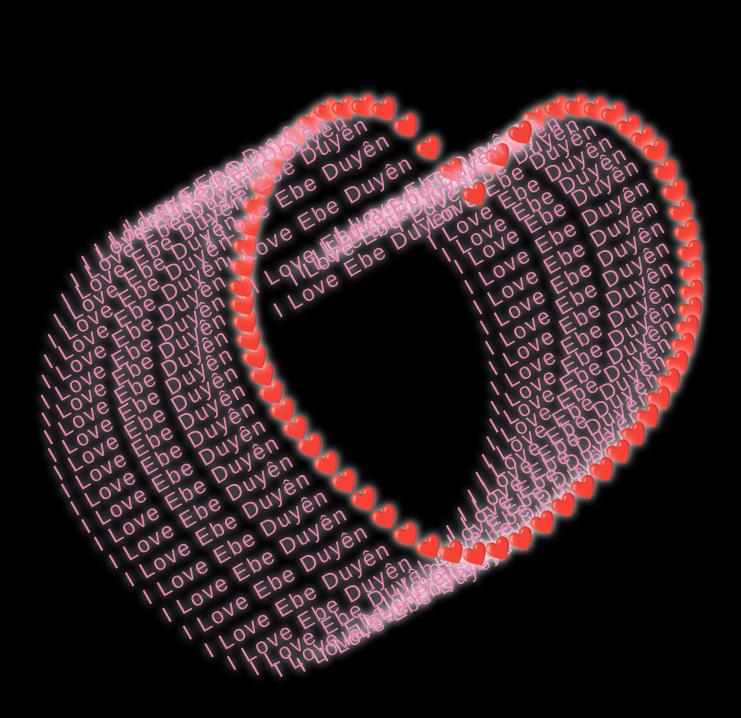
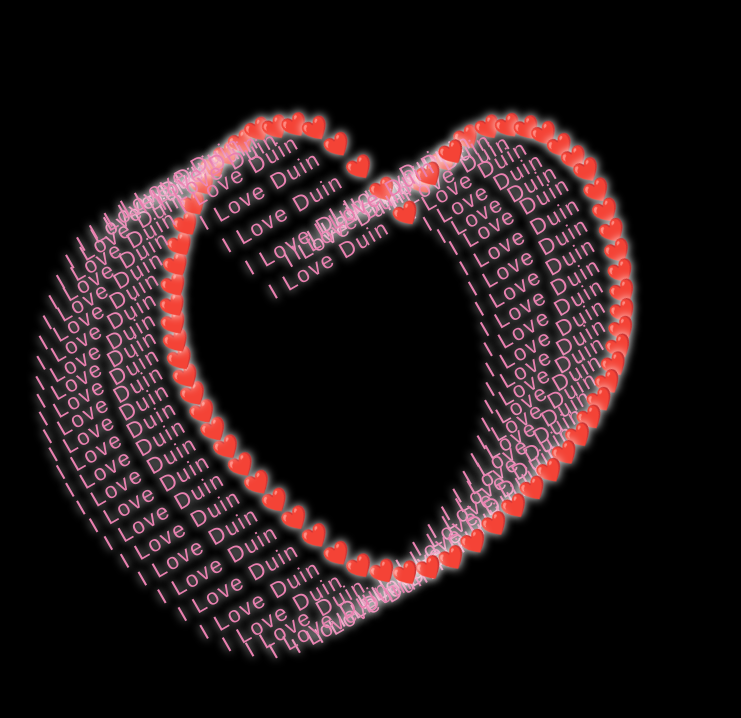
Before and after one commit to vantudz-max/tupro, a plain HTML site: page index.html in a window 1280 px wide. Shown: the whole page, without its empty margins (389-1130 px from the left). Drawn offline with Linux system fonts and the light colour scheme.

Commit message:
Update index.html

```diff
--- a/index.html
+++ b/index.html
@@ -11,7 +11,7 @@
     <div class="love_horizontal">
      <div class="love_vertical">
       <div class="love_word">
-       I Love Ebe Duyên ❤️
+      I Love Duin ❤️
       </div>
      </div>
     </div>
@@ -20,7 +20,7 @@
     <div class="love_horizontal">
      <div class="love_vertical">
       <div class="love_word">
-       I Love Ebe Duyên ❤️
+      I Love Duin ❤️
       </div>
      </div>
     </div>
@@ -29,7 +29,7 @@
     <div class="love_horizontal">
      <div class="love_vertical">
       <div class="love_word">
-       I Love Ebe Duyên ❤️
+      I Love Duin ❤️
       </div>
      </div>
     </div>
@@ -38,7 +38,7 @@
     <div class="love_horizontal">
      <div class="love_vertical">
       <div class="love_word">
-       I Love Ebe Duyên ❤️
+      I Love Duin ❤️
       </div>
      </div>
     </div>
@@ -47,7 +47,7 @@
     <div class="love_horizontal">
      <div class="love_vertical">
       <div class="love_word">
-       I Love Ebe Duyên ❤️
+      I Love Duin ❤️
       </div>
      </div>
     </div>
@@ -56,7 +56,7 @@
     <div class="love_horizontal">
      <div class="love_vertical">
       <div class="love_word">
-       I Love Ebe Duyên ❤️
+      I Love Duin ❤️
       </div>
      </div>
     </div>
@@ -65,7 +65,7 @@
     <div class="love_horizontal">
      <div class="love_vertical">
       <div class="love_word">
-       I Love Ebe Duyên ❤️
+      I Love Duin ❤️
       </div>
      </div>
     </div>
@@ -74,7 +74,7 @@
     <div class="love_horizontal">
      <div class="love_vertical">
       <div class="love_word">
-       I Love Ebe Duyên ❤️
+      I Love Duin ❤️
       </div>
      </div>
     </div>
@@ -83,7 +83,7 @@
     <div class="love_horizontal">
      <div class="love_vertical">
       <div class="love_word">
-       I Love Ebe Duyên ❤️
+      I Love Duin ❤️
       </div>
      </div>
     </div>
@@ -92,7 +92,7 @@
     <div class="love_horizontal">
      <div class="love_vertical">
       <div class="love_word">
-       I Love Ebe Duyên ❤️
+      I Love Duin ❤️
       </div>
      </div>
     </div>
@@ -101,7 +101,7 @@
     <div class="love_horizontal">
      <div class="love_vertical">
       <div class="love_word">
-       I Love Ebe Duyên ❤️
+      I Love Duin ❤️
       </div>
      </div>
     </div>
@@ -110,7 +110,7 @@
     <div class="love_horizontal">
      <div class="love_vertical">
       <div class="love_word">
-       I Love Ebe Duyên ❤️
+      I Love Duin ❤️
       </div>
      </div>
     </div>
@@ -119,7 +119,7 @@
     <div class="love_horizontal">
      <div class="love_vertical">
       <div class="love_word">
-       I Love Ebe Duyên ❤️
+      I Love Duin ❤️
       </div>
      </div>
     </div>
@@ -128,7 +128,7 @@
     <div class="love_horizontal">
      <div class="love_vertical">
       <div class="love_word">
-       I Love Ebe Duyên ❤️
+      I Love Duin ❤️
       </div>
      </div>
     </div>
@@ -137,7 +137,7 @@
     <div class="love_horizontal">
      <div class="love_vertical">
       <div class="love_word">
-       I Love Ebe Duyên ❤️
+      I Love Duin ❤️
       </div>
      </div>
     </div>
@@ -146,7 +146,7 @@
     <div class="love_horizontal">
      <div class="love_vertical">
       <div class="love_word">
-       I Love Ebe Duyên ❤️
+      I Love Duin ❤️
       </div>
      </div>
     </div>
@@ -155,7 +155,7 @@
     <div class="love_horizontal">
      <div class="love_vertical">
       <div class="love_word">
-       I Love Ebe Duyên ❤️
+      I Love Duin ❤️
       </div>
      </div>
     </div>
@@ -164,7 +164,7 @@
     <div class="love_horizontal">
      <div class="love_vertical">
       <div class="love_word">
-       I Love Ebe Duyên ❤️
+      I Love Duin ❤️
       </div>
      </div>
     </div>
@@ -173,7 +173,7 @@
     <div class="love_horizontal">
      <div class="love_vertical">
       <div class="love_word">
-       I Love Ebe Duyên ❤️
+      I Love Duin ❤️
       </div>
      </div>
     </div>
@@ -182,7 +182,7 @@
     <div class="love_horizontal">
      <div class="love_vertical">
       <div class="love_word">
-       I Love Ebe Duyên ❤️
+      I Love Duin ❤️
       </div>
      </div>
     </div>
@@ -191,7 +191,7 @@
     <div class="love_horizontal">
      <div class="love_vertical">
       <div class="love_word">
-       I Love Ebe Duyên ❤️
+      I Love Duin ❤️
       </div>
      </div>
     </div>
@@ -200,7 +200,7 @@
     <div class="love_horizontal">
      <div class="love_vertical">
       <div class="love_word">
-       I Love Ebe Duyên ❤️
+      I Love Duin ❤️
       </div>
      </div>
     </div>
@@ -209,7 +209,7 @@
     <div class="love_horizontal">
      <div class="love_vertical">
       <div class="love_word">
-       I Love Ebe Duyên ❤️
+      I Love Duin ❤️
       </div>
      </div>
     </div>
@@ -218,7 +218,7 @@
     <div class="love_horizontal">
      <div class="love_vertical">
       <div class="love_word">
-       I Love Ebe Duyên ❤️
+      I Love Duin ❤️
       </div>
      </div>
     </div>
@@ -227,7 +227,7 @@
     <div class="love_horizontal">
      <div class="love_vertical">
       <div class="love_word">
-       I Love Ebe Duyên ❤️
+      I Love Duin ❤️
       </div>
      </div>
     </div>
@@ -236,7 +236,7 @@
     <div class="love_horizontal">
      <div class="love_vertical">
       <div class="love_word">
-       I Love Ebe Duyên ❤️
+      I Love Duin ❤️
       </div>
      </div>
     </div>
@@ -245,7 +245,7 @@
     <div class="love_horizontal">
      <div class="love_vertical">
       <div class="love_word">
-       I Love Ebe Duyên ❤️
+      I Love Duin ❤️
       </div>
      </div>
     </div>
@@ -254,7 +254,7 @@
     <div class="love_horizontal">
      <div class="love_vertical">
       <div class="love_word">
-       I Love Ebe Duyên ❤️
+      I Love Duin ❤️
       </div>
      </div>
     </div>
@@ -263,7 +263,7 @@
     <div class="love_horizontal">
      <div class="love_vertical">
       <div class="love_word">
-       I Love Ebe Duyên ❤️
+      I Love Duin ❤️
       </div>
      </div>
     </div>
@@ -272,7 +272,7 @@
     <div class="love_horizontal">
      <div class="love_vertical">
       <div class="love_word">
-       I Love Ebe Duyên ❤️
+      I Love Duin ❤️
       </div>
      </div>
     </div>
@@ -281,7 +281,7 @@
     <div class="love_horizontal">
      <div class="love_vertical">
       <div class="love_word">
-       I Love Ebe Duyên ❤️
+      I Love Duin ❤️
       </div>
      </div>
     </div>
@@ -290,7 +290,7 @@
     <div class="love_horizontal">
      <div class="love_vertical">
       <div class="love_word">
-       I Love Ebe Duyên ❤️
+      I Love Duin ❤️
       </div>
      </div>
     </div>
@@ -299,7 +299,7 @@
     <div class="love_horizontal">
      <div class="love_vertical">
       <div class="love_word">
-       I Love Ebe Duyên ❤️
+      I Love Duin ❤️
       </div>
      </div>
     </div>
@@ -308,7 +308,7 @@
     <div class="love_horizontal">
      <div class="love_vertical">
       <div class="love_word">
-       I Love Ebe Duyên ❤️
+      I Love Duin ❤️
       </div>
      </div>
     </div>
@@ -317,7 +317,7 @@
     <div class="love_horizontal">
      <div class="love_vertical">
       <div class="love_word">
-       I Love Ebe Duyên ❤️
+      I Love Duin ❤️
       </div>
      </div>
     </div>
@@ -326,7 +326,7 @@
     <div class="love_horizontal">
      <div class="love_vertical">
       <div class="love_word">
-       I Love Ebe Duyên ❤️
+      I Love Duin ❤️
       </div>
      </div>
     </div>
@@ -335,7 +335,7 @@
     <div class="love_horizontal">
      <div class="love_vertical">
       <div class="love_word">
-       I Love Ebe Duyên ❤️
+      I Love Duin ❤️
       </div>
      </div>
     </div>
@@ -344,7 +344,7 @@
     <div class="love_horizontal">
      <div class="love_vertical">
       <div class="love_word">
-       I Love Ebe Duyên ❤️
+      I Love Duin ❤️
       </div>
      </div>
     </div>
@@ -353,7 +353,7 @@
     <div class="love_horizontal">
      <div class="love_vertical">
       <div class="love_word">
-       I Love Ebe Duyên ❤️
+      I Love Duin ❤️
       </div>
      </div>
     </div>
@@ -362,7 +362,7 @@
     <div class="love_horizontal">
      <div class="love_vertical">
       <div class="love_word">
-       I Love Ebe Duyên ❤️
+      I Love Duin ❤️
       </div>
      </div>
     </div>
@@ -371,7 +371,7 @@
     <div class="love_horizontal">
      <div class="love_vertical">
       <div class="love_word">
-       I Love Ebe Duyên ❤️
+      I Love Duin ❤️
       </div>
      </div>
     </div>
@@ -380,7 +380,7 @@
     <div class="love_horizontal">
      <div class="love_vertical">
       <div class="love_word">
-       I Love Ebe Duyên ❤️
+      I Love Duin ❤️
       </div>
      </div>
     </div>
@@ -389,7 +389,7 @@
     <div class="love_horizontal">
      <div class="love_vertical">
       <div class="love_word">
-       I Love Ebe Duyên ❤️
+      I Love Duin ❤️
       </div>
      </div>
     </div>
@@ -398,7 +398,7 @@
     <div class="love_horizontal">
      <div class="love_vertical">
       <div class="love_word">
-       I Love Ebe Duyên ❤️
+      I Love Duin ❤️
       </div>
      </div>
     </div>
@@ -407,7 +407,7 @@
     <div class="love_horizontal">
      <div class="love_vertical">
       <div class="love_word">
-       I Love Ebe Duyên ❤️
+      I Love Duin ❤️
       </div>
      </div>
     </div>
@@ -416,7 +416,7 @@
     <div class="love_horizontal">
      <div class="love_vertical">
       <div class="love_word">
-       I Love Ebe Duyên ❤️
+      I Love Duin ❤️
       </div>
      </div>
     </div>
@@ -425,7 +425,7 @@
     <div class="love_horizontal">
      <div class="love_vertical">
       <div class="love_word">
-       I Love Ebe Duyên ❤️
+      I Love Duin ❤️
       </div>
      </div>
     </div>
@@ -434,7 +434,7 @@
     <div class="love_horizontal">
      <div class="love_vertical">
       <div class="love_word">
-       I Love Ebe Duyên ❤️
+      I Love Duin ❤️
       </div>
      </div>
     </div>
@@ -443,7 +443,7 @@
     <div class="love_horizontal">
      <div class="love_vertical">
       <div class="love_word">
-       I Love Ebe Duyên ❤️
+      I Love Duin ❤️
       </div>
      </div>
     </div>
@@ -452,7 +452,7 @@
     <div class="love_horizontal">
      <div class="love_vertical">
       <div class="love_word">
-       I Love Ebe Duyên ❤️
+      I Love Duin ❤️
       </div>
      </div>
     </div>
@@ -461,7 +461,7 @@
     <div class="love_horizontal">
      <div class="love_vertical">
       <div class="love_word">
-       I Love Ebe Duyên ❤️
+      I Love Duin ❤️
       </div>
      </div>
     </div>
@@ -470,7 +470,7 @@
     <div class="love_horizontal">
      <div class="love_vertical">
       <div class="love_word">
-       I Love Ebe Duyên ❤️
+      I Love Duin ❤️
       </div>
      </div>
     </div>
@@ -479,7 +479,7 @@
     <div class="love_horizontal">
      <div class="love_vertical">
       <div class="love_word">
-       I Love Ebe Duyên ❤️
+      I Love Duin ❤️
       </div>
      </div>
     </div>
@@ -488,7 +488,7 @@
     <div class="love_horizontal">
      <div class="love_vertical">
       <div class="love_word">
-       I Love Ebe Duyên ❤️
+      I Love Duin ❤️
       </div>
      </div>
     </div>
@@ -497,7 +497,7 @@
     <div class="love_horizontal">
      <div class="love_vertical">
       <div class="love_word">
-       I Love Ebe Duyên ❤️
+      I Love Duin ❤️
       </div>
      </div>
     </div>
@@ -506,7 +506,7 @@
     <div class="love_horizontal">
      <div class="love_vertical">
       <div class="love_word">
-       I Love Ebe Duyên ❤️
+      I Love Duin ❤️
       </div>
      </div>
     </div>
@@ -515,7 +515,7 @@
     <div class="love_horizontal">
      <div class="love_vertical">
       <div class="love_word">
-       I Love Ebe Duyên ❤️
+      I Love Duin ❤️
       </div>
      </div>
     </div>
@@ -524,7 +524,7 @@
     <div class="love_horizontal">
      <div class="love_vertical">
       <div class="love_word">
-       I Love Ebe Duyên ❤️
+      I Love Duin ❤️
       </div>
      </div>
     </div>
@@ -533,7 +533,7 @@
     <div class="love_horizontal">
      <div class="love_vertical">
       <div class="love_word">
-       I Love Ebe Duyên ❤️
+      I Love Duin ❤️
       </div>
      </div>
     </div>
@@ -542,7 +542,7 @@
     <div class="love_horizontal">
      <div class="love_vertical">
       <div class="love_word">
-       I Love Ebe Duyên ❤️
+      I Love Duin ❤️
       </div>
      </div>
     </div>
@@ -551,7 +551,7 @@
     <div class="love_horizontal">
      <div class="love_vertical">
       <div class="love_word">
-       I Love Ebe Duyên ❤️
+      I Love Duin ❤️
       </div>
      </div>
     </div>
@@ -560,7 +560,7 @@
     <div class="love_horizontal">
      <div class="love_vertical">
       <div class="love_word">
-       I Love Ebe Duyên ❤️
+      I Love Duin ❤️
       </div>
      </div>
     </div>
@@ -569,7 +569,7 @@
     <div class="love_horizontal">
      <div class="love_vertical">
       <div class="love_word">
-       I Love Ebe Duyên ❤️
+      I Love Duin ❤️
       </div>
      </div>
     </div>
@@ -578,7 +578,7 @@
     <div class="love_horizontal">
      <div class="love_vertical">
       <div class="love_word">
-       I Love Ebe Duyên ❤️
+      I Love Duin ❤️
       </div>
      </div>
     </div>
@@ -587,7 +587,7 @@
     <div class="love_horizontal">
      <div class="love_vertical">
       <div class="love_word">
-       I Love Ebe Duyên ❤️
+      I Love Duin ❤️
       </div>
      </div>
     </div>
@@ -596,7 +596,7 @@
     <div class="love_horizontal">
      <div class="love_vertical">
       <div class="love_word">
-       I Love Ebe Duyên ❤️
+      I Love Duin ❤️
       </div>
      </div>
     </div>
@@ -605,7 +605,7 @@
     <div class="love_horizontal">
      <div class="love_vertical">
       <div class="love_word">
-       I Love Ebe Duyên ❤️
+      I Love Duin ❤️
       </div>
      </div>
     </div>
@@ -614,7 +614,7 @@
     <div class="love_horizontal">
      <div class="love_vertical">
       <div class="love_word">
-       I Love Ebe Duyên ❤️
+      I Love Duin ❤️
       </div>
      </div>
     </div>
@@ -623,7 +623,7 @@
     <div class="love_horizontal">
      <div class="love_vertical">
       <div class="love_word">
-       I Love Ebe Duyên ❤️
+      I Love Duin ❤️
       </div>
      </div>
     </div>
```
